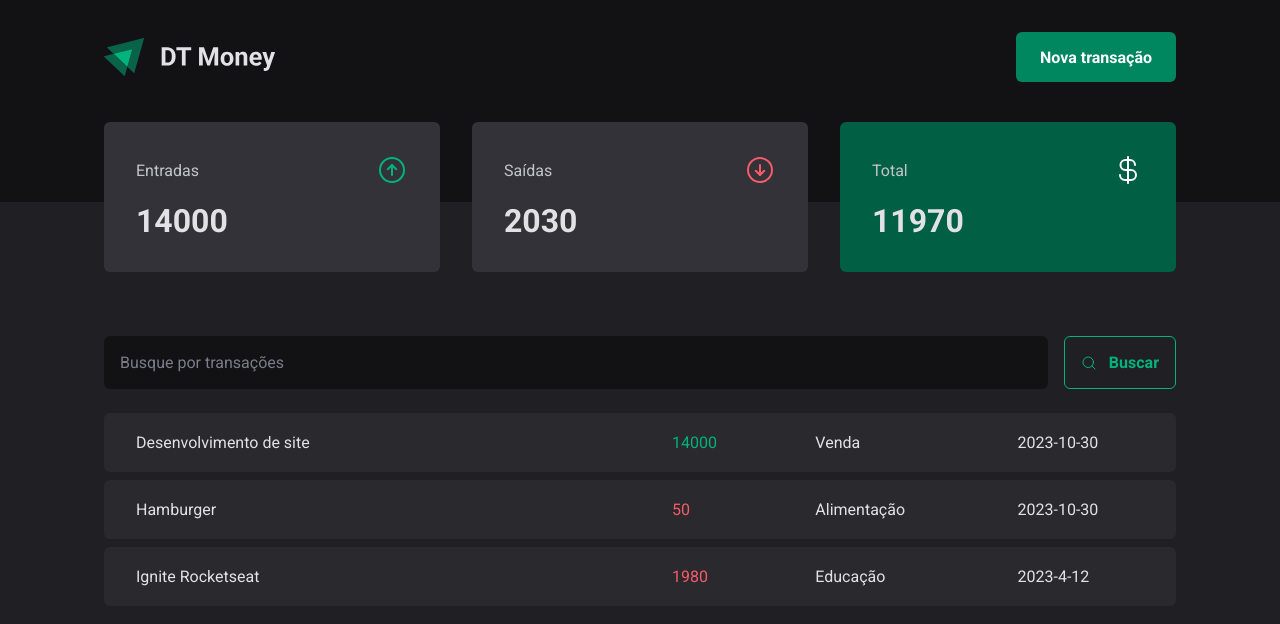
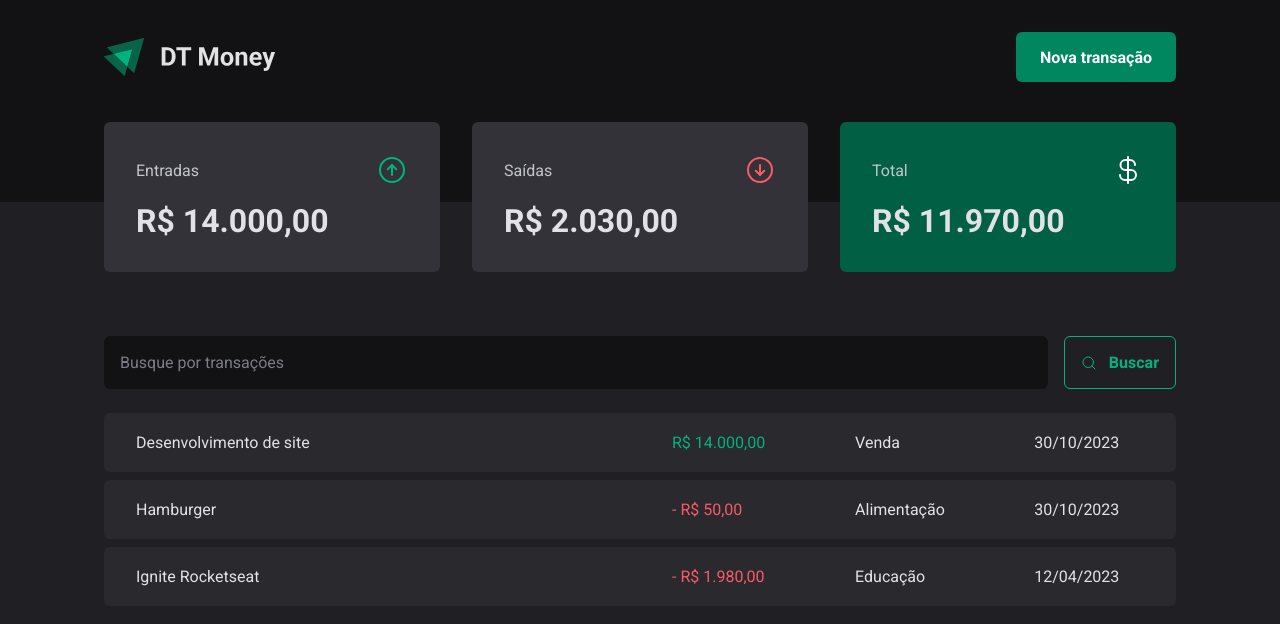
Before and after one commit to EllenBessa/dt-money, a React (Vite) app: page / in a window 1280 px wide. Shown: the top 624 px of the page. Built offline with nearby package versions, Linux system fonts and the light colour scheme; data requests are answered from the project's data file.

Commit message:
feat: :sparkles: Conexão com a API - Formatando valores

```diff
--- a/src/components/Summary/index.tsx
+++ b/src/components/Summary/index.tsx
@@ -2,6 +2,7 @@
 import { useContext } from "react";
 
 import { TransactionsContext } from "../../contexts/TransactionsContext";
+import { priceFormatter } from "../../utils/formatter";
 import { SummaryCard, SummaryContainer } from "./styles";
 
 export function Summary() {
@@ -34,7 +35,7 @@
           <ArrowCircleUp size={32} color="#00b37e" />
         </header>
 
-        <strong>{summary.income}</strong>
+        <strong>{priceFormatter.format(summary.income)}</strong>
       </SummaryCard>
 
       <SummaryCard>
@@ -43,7 +44,7 @@
           <ArrowCircleDown size={32} color="#f75a68" />
         </header>
 
-        <strong>{summary.outcome}</strong>
+        <strong>{priceFormatter.format(summary.outcome)}</strong>
       </SummaryCard>
 
       <SummaryCard variant="green">
@@ -52,7 +53,7 @@
           <CurrencyDollar size={32} color="#fff" />
         </header>
 
-        <strong>{summary.total}</strong>
+        <strong>{priceFormatter.format(summary.total)}</strong>
       </SummaryCard>
     </SummaryContainer>
   );
--- a/src/pages/Transactions/index.tsx
+++ b/src/pages/Transactions/index.tsx
@@ -3,6 +3,7 @@
 import { Header } from "../../components/Header";
 import { Summary } from "../../components/Summary";
 import { TransactionsContext } from "../../contexts/TransactionsContext";
+import { dateFormatter, priceFormatter } from "../../utils/formatter";
 import { SearchForm } from "./components/SearchForm";
 import {
   PriceHighlight,
@@ -29,11 +30,14 @@
                   <td width="50%">{transaction.description}</td>
                   <td>
                     <PriceHighlight variant={transaction.type}>
-                      {transaction.price}
+                      {transaction.type === "outcome" && "- "}
+                      {priceFormatter.format(transaction.price)}
                     </PriceHighlight>
                   </td>
                   <td>{transaction.category}</td>
-                  <td>{transaction.createAt}</td>
+                  <td>
+                    {dateFormatter.format(new Date(transaction.createAt))}
+                  </td>
                 </tr>
               );
             })}
--- /dev/null
+++ b/src/utils/formatter.ts
@@ -0,0 +1,6 @@
+export const dateFormatter = new Intl.DateTimeFormat("pt-BR");
+
+export const priceFormatter = new Intl.NumberFormat("pt-BR", {
+  style: "currency",
+  currency: "BRL"
+});
```
